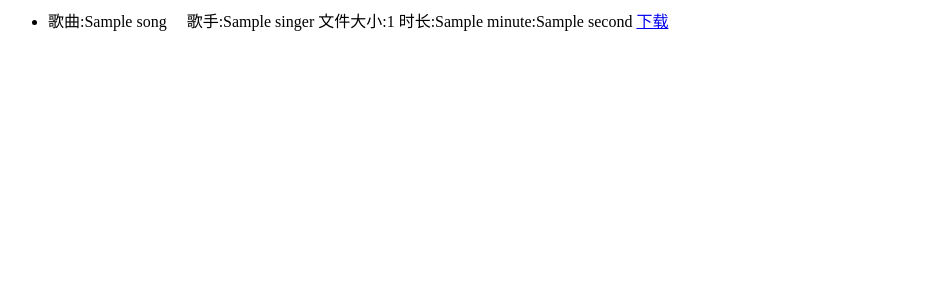
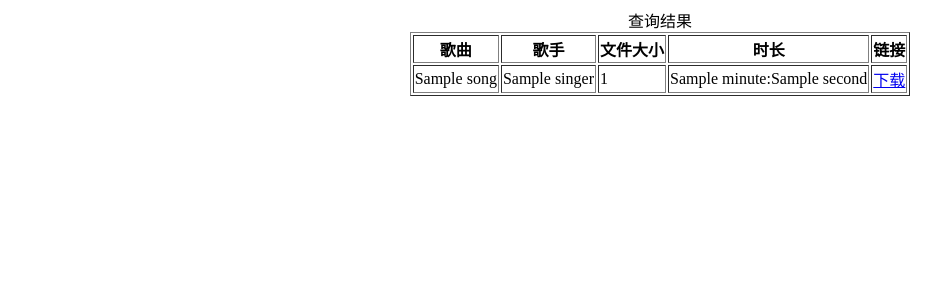
Before and after one commit to WatsonJay/KuGou_DownLoad, a Flask app: template templates/list.html in a window 1280 px wide. Shown: the top 300 px of the page, without its empty margins (0-941 px from the left). Run offline with Flask 2, Linux system fonts and the light colour scheme; the template is opened without the code that fills it: most values are stand-ins (such as "Sample title", 1, 10 or a date in 2020).

Commit message:
修改些功能

```diff
--- a/KuGou_Spid/Music_Search.py
+++ b/KuGou_Spid/Music_Search.py
@@ -13,7 +13,8 @@ def search(keyword):
             if music['SQFileHash'] != '0'*32:
                 item['Song'] = music['SongName']  # 歌名
                 item['Singer'] = music['SingerName']  # 歌手
-                item['Hash'] = music['SQFileHash'] # 歌曲无损hash
+                item['SQHash'] = music['SQFileHash'] # 歌曲无损hash
+                item['HQHash'] = music['FileHash']  # 歌曲高清hash
                 item['Size'] = str(round((music['SQFileSize']/1024)/1024,2))+'M'
                 item['minute'] = str(int(music['SQDuration']/60))
                 if(music['SQDuration']%60<10):
--- a/KuGou_Spid/Music_download.py
+++ b/KuGou_Spid/Music_download.py
@@ -19,13 +19,17 @@ def HighSearch(keyword):
     if music_list is not None:
         item, items = {}, []
         for music in music_list:
-            Hash = str.lower(music['Hash'])
-            key_new = Md5(Hash)  # 生成v2系统key
+            SQHash = str.lower(music['SQHash'])
+            HQHash = str.lower(music['HQHash'])
+            key_new_SQ = V2Md5(SQHash)  # 生成v2系统key
+            key_new_HQ = V2Md5(HQHash)
             try:
-                DownUrl = web_request.parse(Music_api_3 + '&hash=%s&key=%s' % (Hash, key_new))['url']
+                DownUrl = web_request.parse(Music_api_2 + '&hash=%s&key=%s' % (SQHash, key_new_SQ))
+                if DownUrl['status'] == 2:
+                    DownUrl = web_request.parse(Music_api_2 + '&hash=%s&key=%s' % (HQHash, key_new_HQ))
                 item['Song'] = music['Song'] # 歌名
                 item['Singer'] = music['Singer']  # 歌手
-                item['url'] = DownUrl
+                item['url'] = DownUrl['url'][0]
                 item['Size'] = music['Size']
                 item['minute'] = music['minute']
                 item['second'] = music['second']
--- a/static/css/reset.css
+++ b/static/css/reset.css
@@ -1 +1 @@
-html,body,div,span,applet,object,iframe,h2,h3,h4,h5,h6,p,blockquote,pre,a,abbr,acronym,address,big,cite,code,del,dfn,em,img,ins,kbd,q,s,samp,small,strike,strong,sub,sup,tt,var,b,u,i,center,dl,dt,dd,ol,ul,li,fieldset,form,label,legend,table,caption,tbody,tfoot,thead,tr,th,td,article,aside,canvas,details,embed,figure,figcaption,footer,header,hgroup,menu,nav,output,ruby,section,summary,time,mark,audio,video{margin:0;padding:0;border:0;font-size:100%;font:inherit;vertical-align:baseline}article,aside,details,figcaption,figure,footer,header,hgroup,menu,nav,section{display:block}body{line-height:1}ol,ul{list-style:none}blockquote,q{quotes:none}blockquote:before,blockquote:after,q:before,q:after{content:'';content:none}table{border-collapse:collapse;border-spacing:0}
+html,body,div,span,applet,object,iframe,h2,h3,h4,h5,h6,p,blockquote,pre,a,abbr,acronym,address,big,cite,code,del,dfn,em,img,ins,kbd,q,s,samp,small,strike,strong,sub,sup,tt,var,b,u,i,center,dl,dt,dd,ol,ul,li,fieldset,form,label,legend,article,aside,canvas,details,embed,figure,figcaption,footer,header,hgroup,menu,nav,output,ruby,section,summary,time,mark,audio,video{margin:0;padding:0;border:0;font-size:100%;font:inherit;vertical-align:baseline}article,aside,details,figcaption,figure,footer,header,hgroup,menu,nav,section{display:block}body{line-height:1}ol,ul{list-style:none}blockquote,q{quotes:none}blockquote:before,blockquote:after,q:before,q:after{content:'';content:none}table{border-collapse:collapse;border-spacing:0}
--- a/templates/list.html
+++ b/templates/list.html
@@ -2,20 +2,31 @@
 <head>
     <meta charset="UTF-8">
     <title>歌曲列表</title>
+    <style type="text/css">
+        #table{width:auto; margin-left:auto; margin-right:auto;}
+    </style>
 </head>
 <body>
 <ul>
-    {% for music in list %}
-    <li>
-        <p>
-            歌曲:{{ music['Song'] }}&nbsp&nbsp&nbsp&nbsp
-            歌手:{{ music['Singer'] }}
-            文件大小:{{ music['Size'] }}
-            时长:{{ music['minute'] }}:{{ music['second'] }}
-            <a href="index?playlist={{ music['url'] }}" target="_blank">下载</a>
-        </p>
-    </li>
-    {% endfor %}
+    <table border="1" id="table">
+    <caption>查询结果</caption>
+        <tr>
+            <th>歌曲</th>
+            <th>歌手</th>
+            <th>文件大小</th>
+            <th>时长</th>
+            <th>链接</th>
+        </tr>
+        {% for music in list %}
+        <tr>
+            <td>{{ music['Song'] }}</td>
+            <td>{{ music['Singer'] }}</td>
+            <td>{{ music['Size'] }}</td>
+            <td>{{ music['minute'] }}:{{ music['second'] }}</td>
+            <td><a href="{{ music['url'] }}" target="_blank">下载</a></td>
+        </tr>
+        {% endfor %}
+    </table>
 </ul>
 
 </body>
--- a/templates/search.html
+++ b/templates/search.html
@@ -13,7 +13,7 @@
 		a{color:#333;}
 		a:hover{color:#00c;}
 		#container{margin:19 auto;}
-		#content{margin-top:65px; margin-bottom:350px;}
+		#content{margin-top:65px; margin-bottom:50px;}
 		#content #title1{width:360px; height:69px; margin-left:auto; margin-right:auto;}
 		#content #shuru{width:650px; height:50px; margin-top:10px; margin-left:auto; margin-right:auto;}
 		#content #shuru .kuang{font-size:14px; line-height:25px;width:539px; height:36px; border:1px solid #ccc; border-right:none; padding-left:8px; padding-right:8px;}
@@ -21,6 +21,7 @@
 		#content #shuru .kuang:focus{border:1px solid #2d78f4; border-right:none;}
 		#content #shuru .button{width:100px; height:36px;background:#317ef3; border:1px solid transparent; font-size:15px; font-color:white;}
 		#content #shuru .button:hover{cursor:pointer; border-bottom:1px solid #2868c8; box-shadow:1px 1px 1px #ccc; background:#2d78f4;}
+        #content #div1{ overflow-y:auto; width:auto; height:650px; margin-left:auto; margin-right:auto;}
 		#footer{margin-left:auto;margin-right:auto;text-align:center;font:12px arial;}
 		#footer #footer1{margin-bottom:5px;}
 		#footer #footer1 a{color:#00c;padding:0 8.5px; word-spacing:3px;}
@@ -38,8 +39,6 @@
 			<div id="shuru">
                 <input id="q" class="kuang" type="text" name="keyword">
                 <button class="button" type="button" style="color:white;" id="search" >开始搜索</button>
-
-
 			</div>
             <div id="div1"></div>
 		</div>
```
